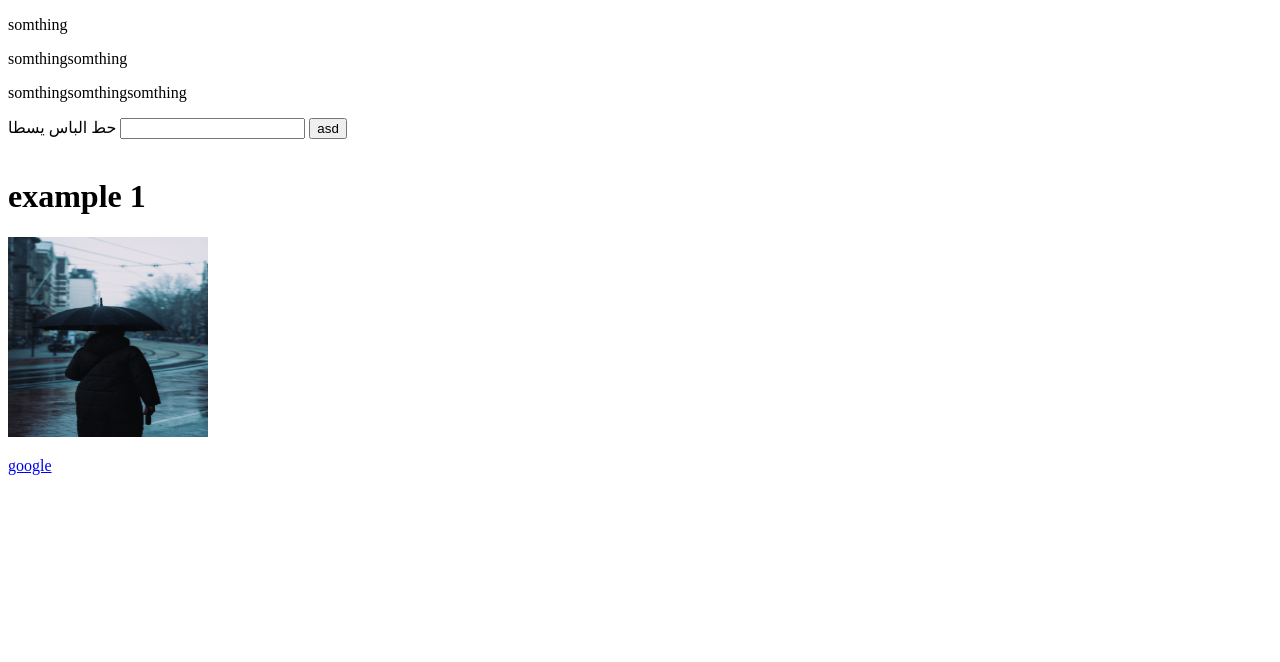
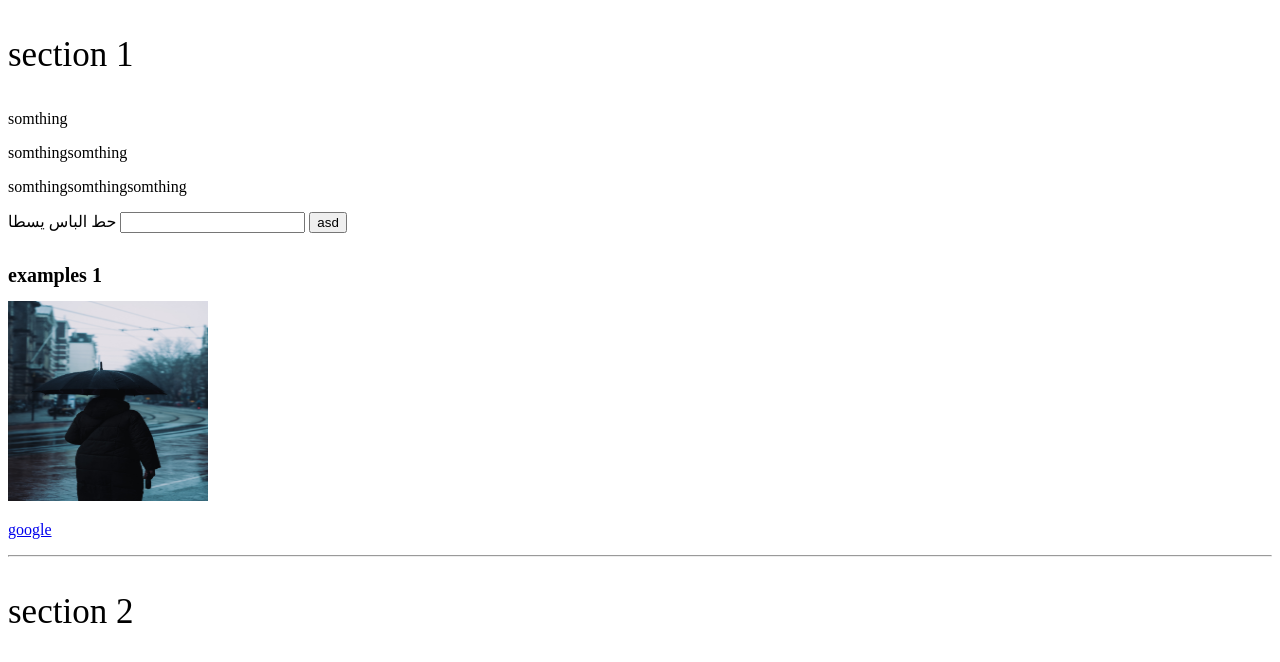
Before and after one commit to fahad5359/real-javascript-sandbox, a plain HTML site: page dom2/home.html in a window 1280 px wide. Drawn offline with Linux system fonts and the light colour scheme.

Commit message:
starting with section 2

```diff
--- a/dom2/home.html
+++ b/dom2/home.html
@@ -10,6 +10,7 @@
 </head>
 
 <body>
+    <p style="font-size: 35px;">section 1</p>
 
     <a href="https://www.google.com/"></a>
     <p id="a1" class="wa">somthing</p>
@@ -22,11 +23,14 @@
     <br>
     <br>
 
-    <h1>example 1</h1>
+    <h1 style="font-size: 20px;">examples 1</h1>
 
     <img id="soorah" src="/dom2/luke-white-fa_2N2xeTLY-unsplash.jpg" alt="an imge" width="200px" height="200px">
 
     <p> <a id="aa" href="https://www.google.com/">google</a></p>
+    <hr>
+
+    <p style="font-size: 35px;">section 2</p>
 
     <script src="/dom2/inddex.js"></script>
 </body>
--- a/dom2/inddex.js
+++ b/dom2/inddex.js
@@ -1,6 +1,8 @@
 // /////////////////////////// section 1 ///////////////////////////////////////////////////////
 
 // simmilar to gettrs and setters when we want to change an attrbute , like an id ,class  ... we use getAttribute andd setAtrribute
+
+// Atributes are "HTML attributes are special words used inside the opening tag to control the element's behaviour", so we target them by get and setAtribute , and start manippulating its value
 
 
 // getAttribute: is bringing the attribute to us like,"eturns the value of a specified attribute on the element"
```
